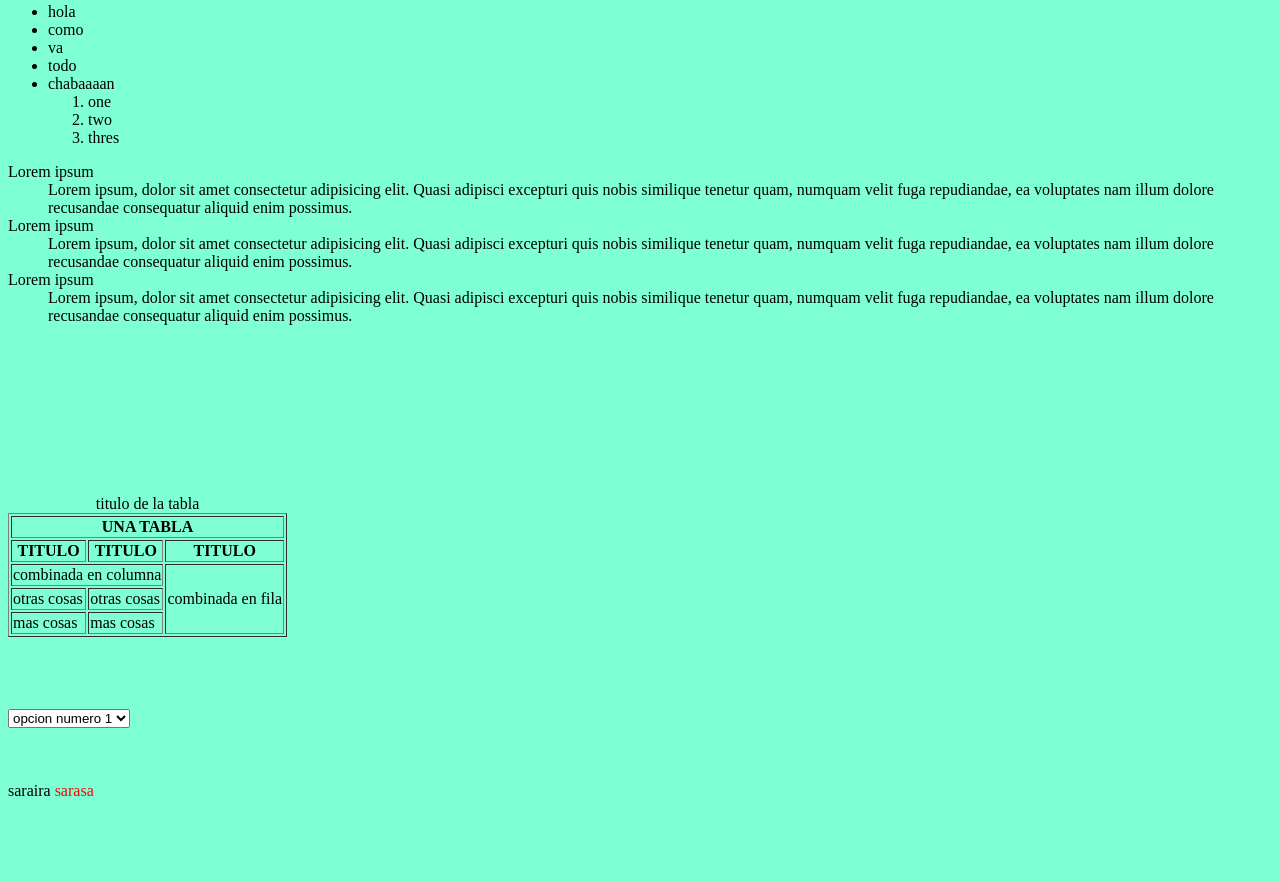
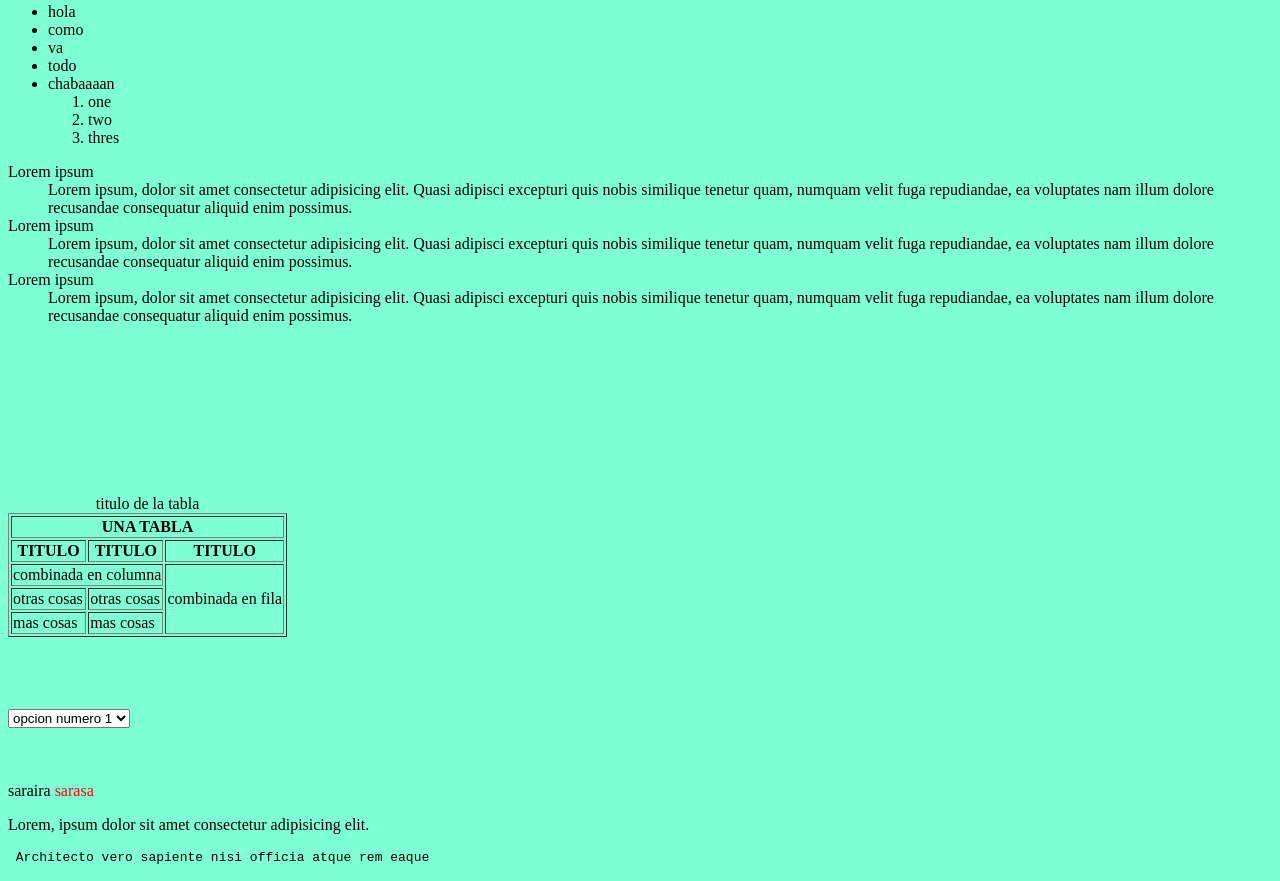
Before and after one commit to nanogp/Lab3, a plain HTML site: page Clase01/ej1/index.html in a window 1280 px wide. Shown: the part 240-1121 px from the top of the page. Before the commit the page ends 1048 px from the top, so only its background shows below. Drawn offline with Linux system fonts and the light colour scheme.

Commit message:
fin de clase

```diff
--- a/Clase01/ej1/index.html
+++ b/Clase01/ej1/index.html
@@ -109,6 +109,11 @@
         </span>
     </div>
 
+    <p>
+        Lorem, ipsum dolor sit amet consectetur adipisicing elit.
+        <pre> Architecto vero sapiente nisi officia atque rem eaque</pre>
+    </p>
+
 </body>
 
 </html>
```
